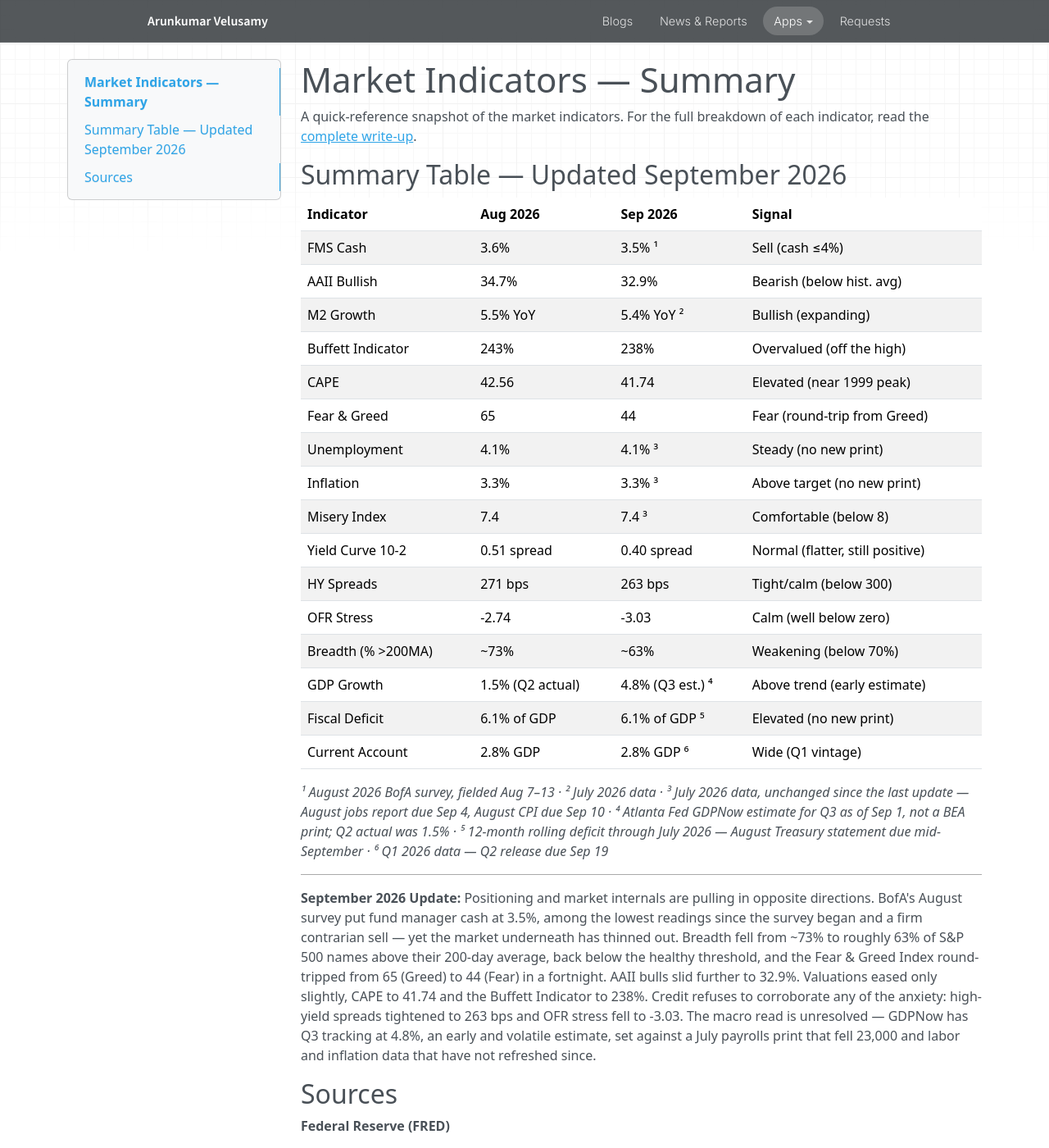
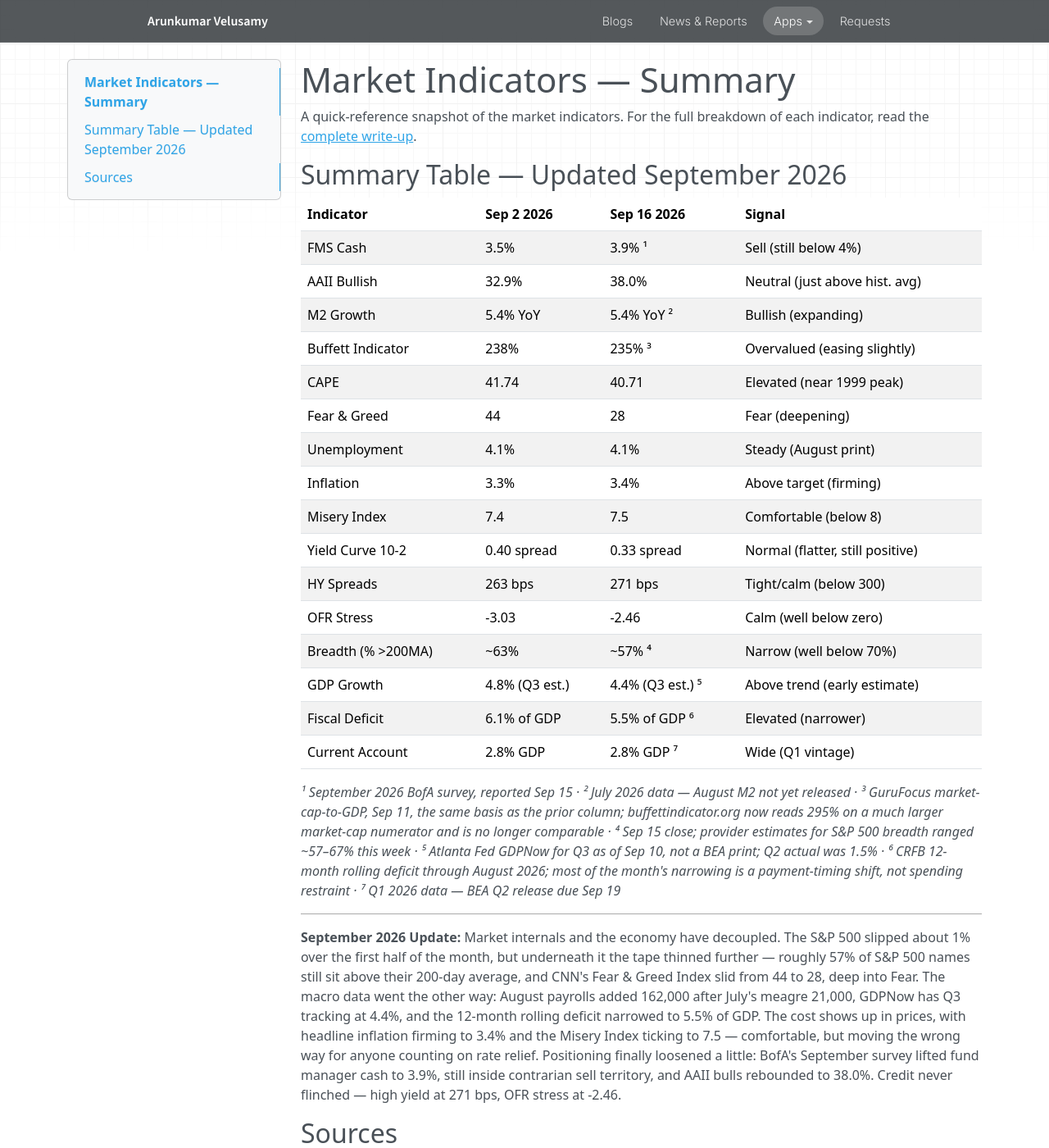
Before and after one commit to arunvelusamyd/personal-website, an MkDocs documentation site: the page built from docs/apps/market-indicators.md, in a window 1280 px wide and 1400 px high. Shown: the whole window at 82% size. Built offline with MkDocs 1.6.1, drawn with Linux system fonts in a browser that asks for light colours; nearby versions of some CDN libraries; some of the changed text lies outside the part shown.

Commit message:
Refresh market indicators — September 2026
Co-Authored-By: Claude Opus 5 <noreply@anthropic.com>

```diff
--- a/docs/apps/market-indicators.md
+++ b/docs/apps/market-indicators.md
@@ -4,30 +4,30 @@ A quick-reference snapshot of the market indicators. For the full breakdown of e
 
 ## Summary Table — Updated September 2026
 
-| Indicator | Aug 2026 | Sep 2026 | Signal |
-|-----------|----------|----------|--------|
-| FMS Cash | 3.6% | 3.5% ¹ | Sell (cash ≤4%) |
-| AAII Bullish | 34.7% | 32.9% | Bearish (below hist. avg) |
-| M2 Growth | 5.5% YoY | 5.4% YoY ² | Bullish (expanding) |
-| Buffett Indicator | 243% | 238% | Overvalued (off the high) |
-| CAPE | 42.56 | 41.74 | Elevated (near 1999 peak) |
-| Fear & Greed | 65 | 44 | Fear (round-trip from Greed) |
-| Unemployment | 4.1% | 4.1% ³ | Steady (no new print) |
-| Inflation | 3.3% | 3.3% ³ | Above target (no new print) |
-| Misery Index | 7.4 | 7.4 ³ | Comfortable (below 8) |
-| Yield Curve 10-2 | 0.51 spread | 0.40 spread | Normal (flatter, still positive) |
-| HY Spreads | 271 bps | 263 bps | Tight/calm (below 300) |
-| OFR Stress | -2.74 | -3.03 | Calm (well below zero) |
-| Breadth (% >200MA) | ~73% | ~63% | Weakening (below 70%) |
-| GDP Growth | 1.5% (Q2 actual) | 4.8% (Q3 est.) ⁴ | Above trend (early estimate) |
-| Fiscal Deficit | 6.1% of GDP | 6.1% of GDP ⁵ | Elevated (no new print) |
-| Current Account | 2.8% GDP | 2.8% GDP ⁶ | Wide (Q1 vintage) |
+| Indicator | Sep 2 2026 | Sep 16 2026 | Signal |
+|-----------|------------|-------------|--------|
+| FMS Cash | 3.5% | 3.9% ¹ | Sell (still below 4%) |
+| AAII Bullish | 32.9% | 38.0% | Neutral (just above hist. avg) |
+| M2 Growth | 5.4% YoY | 5.4% YoY ² | Bullish (expanding) |
+| Buffett Indicator | 238% | 235% ³ | Overvalued (easing slightly) |
+| CAPE | 41.74 | 40.71 | Elevated (near 1999 peak) |
+| Fear & Greed | 44 | 28 | Fear (deepening) |
+| Unemployment | 4.1% | 4.1% | Steady (August print) |
+| Inflation | 3.3% | 3.4% | Above target (firming) |
+| Misery Index | 7.4 | 7.5 | Comfortable (below 8) |
+| Yield Curve 10-2 | 0.40 spread | 0.33 spread | Normal (flatter, still positive) |
+| HY Spreads | 263 bps | 271 bps | Tight/calm (below 300) |
+| OFR Stress | -3.03 | -2.46 | Calm (well below zero) |
+| Breadth (% >200MA) | ~63% | ~57% ⁴ | Narrow (well below 70%) |
+| GDP Growth | 4.8% (Q3 est.) | 4.4% (Q3 est.) ⁵ | Above trend (early estimate) |
+| Fiscal Deficit | 6.1% of GDP | 5.5% of GDP ⁶ | Elevated (narrower) |
+| Current Account | 2.8% GDP | 2.8% GDP ⁷ | Wide (Q1 vintage) |
 
-*¹ August 2026 BofA survey, fielded Aug 7–13 · ² July 2026 data · ³ July 2026 data, unchanged since the last update — August jobs report due Sep 4, August CPI due Sep 10 · ⁴ Atlanta Fed GDPNow estimate for Q3 as of Sep 1, not a BEA print; Q2 actual was 1.5% · ⁵ 12-month rolling deficit through July 2026 — August Treasury statement due mid-September · ⁶ Q1 2026 data — Q2 release due Sep 19*
+*¹ September 2026 BofA survey, reported Sep 15 · ² July 2026 data — August M2 not yet released · ³ GuruFocus market-cap-to-GDP, Sep 11, the same basis as the prior column; buffettindicator.org now reads 295% on a much larger market-cap numerator and is no longer comparable · ⁴ Sep 15 close; provider estimates for S&P 500 breadth ranged ~57–67% this week · ⁵ Atlanta Fed GDPNow for Q3 as of Sep 10, not a BEA print; Q2 actual was 1.5% · ⁶ CRFB 12-month rolling deficit through August 2026; most of the month's narrowing is a payment-timing shift, not spending restraint · ⁷ Q1 2026 data — BEA Q2 release due Sep 19*
 
 ---
 
-**September 2026 Update:** Positioning and market internals are pulling in opposite directions. BofA's August survey put fund manager cash at 3.5%, among the lowest readings since the survey began and a firm contrarian sell — yet the market underneath has thinned out. Breadth fell from ~73% to roughly 63% of S&P 500 names above their 200-day average, back below the healthy threshold, and the Fear & Greed Index round-tripped from 65 (Greed) to 44 (Fear) in a fortnight. AAII bulls slid further to 32.9%. Valuations eased only slightly, CAPE to 41.74 and the Buffett Indicator to 238%. Credit refuses to corroborate any of the anxiety: high-yield spreads tightened to 263 bps and OFR stress fell to -3.03. The macro read is unresolved — GDPNow has Q3 tracking at 4.8%, an early and volatile estimate, set against a July payrolls print that fell 23,000 and labor and inflation data that have not refreshed since.
+**September 2026 Update:** Market internals and the economy have decoupled. The S&P 500 slipped about 1% over the first half of the month, but underneath it the tape thinned further — roughly 57% of S&P 500 names still sit above their 200-day average, and CNN's Fear & Greed Index slid from 44 to 28, deep into Fear. The macro data went the other way: August payrolls added 162,000 after July's meagre 21,000, GDPNow has Q3 tracking at 4.4%, and the 12-month rolling deficit narrowed to 5.5% of GDP. The cost shows up in prices, with headline inflation firming to 3.4% and the Misery Index ticking to 7.5 — comfortable, but moving the wrong way for anyone counting on rate relief. Positioning finally loosened a little: BofA's September survey lifted fund manager cash to 3.9%, still inside contrarian sell territory, and AAII bulls rebounded to 38.0%. Credit never flinched — high yield at 271 bps, OFR stress at -2.46.
 
 ## Sources
 
@@ -42,20 +42,22 @@ A quick-reference snapshot of the market indicators. For the full breakdown of e
 - [GDPNow — GDPNOW](https://fred.stlouisfed.org/series/GDPNOW)
 - [Balance on current account — IEABC](https://fred.stlouisfed.org/series/IEABC)
 - [Nonfarm payrolls — PAYEMS](https://fred.stlouisfed.org/series/PAYEMS)
+- [S&P 500 index level — SP500](https://fred.stlouisfed.org/series/SP500)
 
 **Sentiment & valuation**
 
-- [BofA Global Fund Manager Survey — August 2026 results](https://www.investing.com/news/stock-market-news/investors-are-getting-extremely-bullish-bofas-august-survey-shows-4864726)
-- [AAII Investor Sentiment Survey — 27 August 2026](https://insights.aaii.com/p/aaii-sentiment-survey-pessimism-reaches)
+- [BofA Global Fund Manager Survey — September 2026 results](https://www.investing.com/news/stock-market-news/bofa-survey-shows-investor-cash-levels-rise-amid-policy-concerns-93CH-4901056)
+- [AAII Investor Sentiment Survey — 12 September 2026](https://insights.aaii.com/p/aaii-sentiment-survey-optimism-and)
 - [Shiller PE (CAPE) — multpl.com](https://www.multpl.com/shiller-pe)
+- [Buffett Indicator — GuruFocus market valuations](https://www.gurufocus.com/stock-market-valuations.php)
 - [Buffett Indicator — buffettindicator.org](https://buffettindicator.org/)
 - [CNN Fear & Greed Index](https://www.cnn.com/markets/fear-and-greed)
-- [S&P 500 stocks above 200-day average — $S5TH](https://www.barchart.com/stocks/quotes/$S5TH)
+- [S&P 500 breadth, % above 200-day average — History of Market](https://historyofmarket.com/sp500/sp500-breadth/)
 
 **Stress & fiscal**
 
 - [OFR Financial Stress Index](https://www.financialresearch.gov/financial-stress-index/)
-- [CRFB — 12-month rolling deficit, July 2026](https://www.crfb.org/blogs/12-month-rolling-deficit-19-trillion-july-2026)
+- [CRFB — 12-month rolling deficit, August 2026](https://www.crfb.org/blogs/12-month-rolling-deficit-18-trillion-august-2026)
 - [Atlanta Fed GDPNow](https://www.atlantafed.org/cqer/research/gdpnow)
 
-*Retrieved 2 September 2026. CNN's Fear & Greed page, aaii.com, GuruFocus and the Atlanta Fed's GDPNow page all block automated access; the Fear & Greed and AAII readings were taken from published secondary reports of the same figures, and the GDPNow estimate was read from the FRED GDPNOW series instead. No row was left unretrieved this run, but the unemployment, inflation, Misery Index, fiscal deficit and current account rows carry the vintages footnoted above rather than new prints.*
+*Retrieved 16 September 2026. CNN's Fear & Greed page (HTTP 451), aaii.com, GuruFocus, Barchart and the Atlanta Fed's GDPNow page all block automated access; the Fear & Greed, AAII and Buffett Indicator readings were taken from published secondary reports of the same figures, and the GDPNow estimate was read from the FRED GDPNOW series instead. No row was left unretrieved this run, but the M2 and current account rows carry the older vintages footnoted above rather than new prints.*
```
